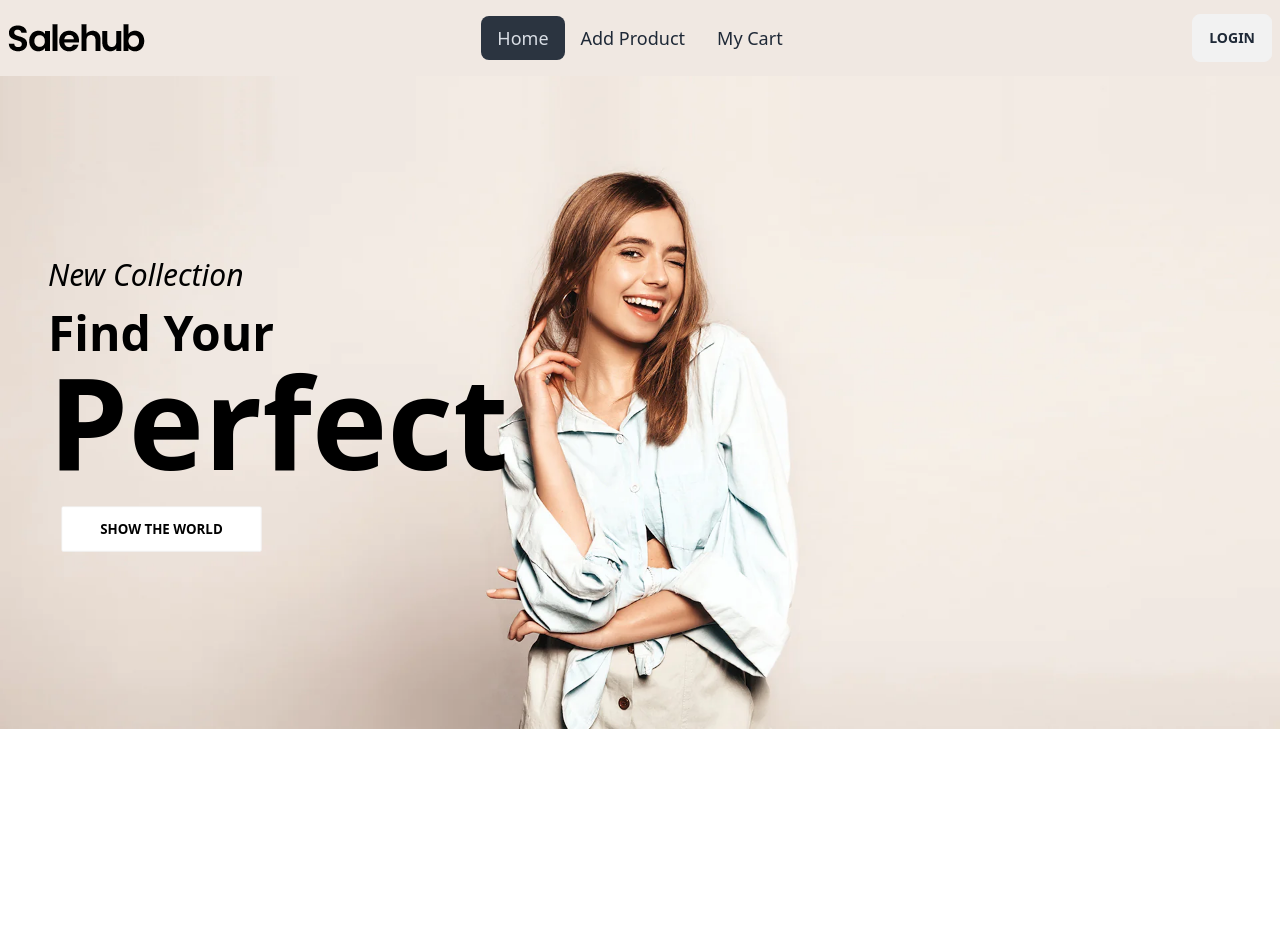
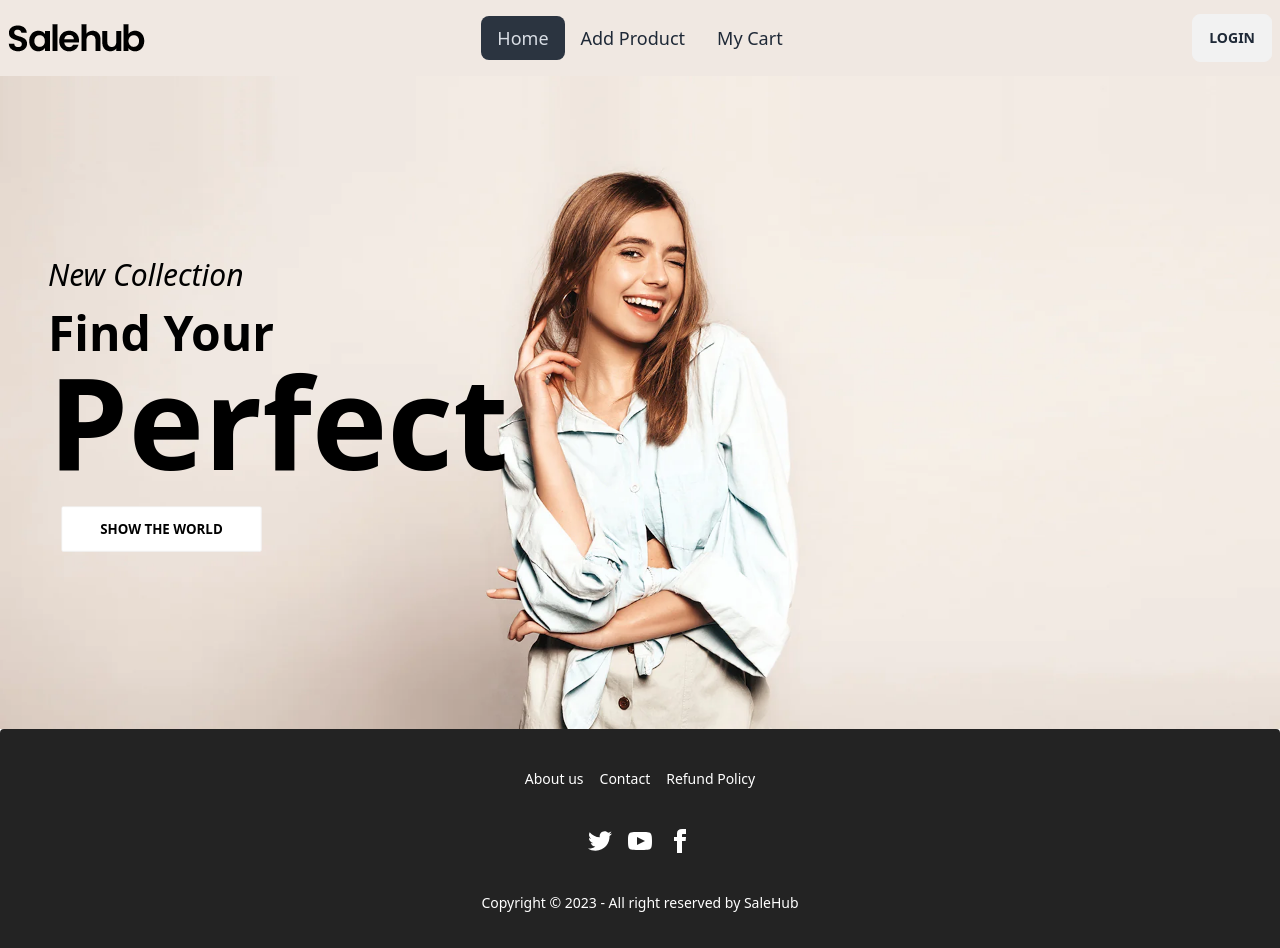
Before and after one commit to Saifulkhandaker/salehub-clients-repo, a React (Vite) app: page / in a window 1280 px wide. Shown: the top 948 px of the page. Before the commit the page ends 800 px from the top, so only its background shows below. Built offline with nearby package versions, Linux system fonts and the light colour scheme.

Commit message:
footer added

```diff
--- a/src/Mainlayout/Mainlayout.jsx
+++ b/src/Mainlayout/Mainlayout.jsx
@@ -1,12 +1,14 @@
 import React from 'react';
 import Navber from '../components/Navber';
 import { Outlet } from 'react-router-dom';
+import Footer from '../components/Footer';
 
 const Mainlayout = () => {
     return (
         <div>
             <Navber></Navber>
             <Outlet></Outlet>
+            <Footer></Footer>
 
         </div>
     );
--- /dev/null
+++ b/src/components/Footer.jsx
@@ -0,0 +1,27 @@
+
+
+const Footer = () => {
+    return (
+        <div>
+            <footer className="footer footer-center p-10 bg-[#232323] text-white rounded">
+  <nav className="grid grid-flow-col gap-4">
+    <a className="link link-hover">About us</a>
+    <a className="link link-hover">Contact</a>
+    <a className="link link-hover">Refund Policy</a>
+  </nav>
+  <nav>
+    <div className="grid grid-flow-col gap-4">
+      <a><svg xmlns="http://www.w3.org/2000/svg" width="24" height="24" viewBox="0 0 24 24" className="fill-current"><path d="M24 4.557c-.883.392-1.832.656-2.828.775 1.017-.609 1.798-1.574 2.165-2.724-.951.564-2.005.974-3.127 1.195-.897-.957-2.178-1.555-3.594-1.555-3.179 0-5.515 2.966-4.797 6.045-4.091-.205-7.719-2.165-10.148-5.144-1.29 2.213-.669 5.108 1.523 6.574-.806-.026-1.566-.247-2.229-.616-.054 2.281 1.581 4.415 3.949 4.89-.693.188-1.452.232-2.224.084.626 1.956 2.444 3.379 4.6 3.419-2.07 1.623-4.678 2.348-7.29 2.04 2.179 1.397 4.768 2.212 7.548 2.212 9.142 0 14.307-7.721 13.995-14.646.962-.695 1.797-1.562 2.457-2.549z"></path></svg></a>
+      <a><svg xmlns="http://www.w3.org/2000/svg" width="24" height="24" viewBox="0 0 24 24" className="fill-current"><path d="M19.615 3.184c-3.604-.246-11.631-.245-15.23 0-3.897.266-4.356 2.62-4.385 8.816.029 6.185.484 8.549 4.385 8.816 3.6.245 11.626.246 15.23 0 3.897-.266 4.356-2.62 4.385-8.816-.029-6.185-.484-8.549-4.385-8.816zm-10.615 12.816v-8l8 3.993-8 4.007z"></path></svg></a>
+      <a><svg xmlns="http://www.w3.org/2000/svg" width="24" height="24" viewBox="0 0 24 24" className="fill-current"><path d="M9 8h-3v4h3v12h5v-12h3.642l.358-4h-4v-1.667c0-.955.192-1.333 1.115-1.333h2.885v-5h-3.808c-3.596 0-5.192 1.583-5.192 4.615v3.385z"></path></svg></a>
+    </div>
+  </nav>
+  <aside>
+    <p>Copyright © 2023 - All right reserved by SaleHub</p>
+  </aside>
+</footer>
+        </div>
+    );
+};
+
+export default Footer;
```
